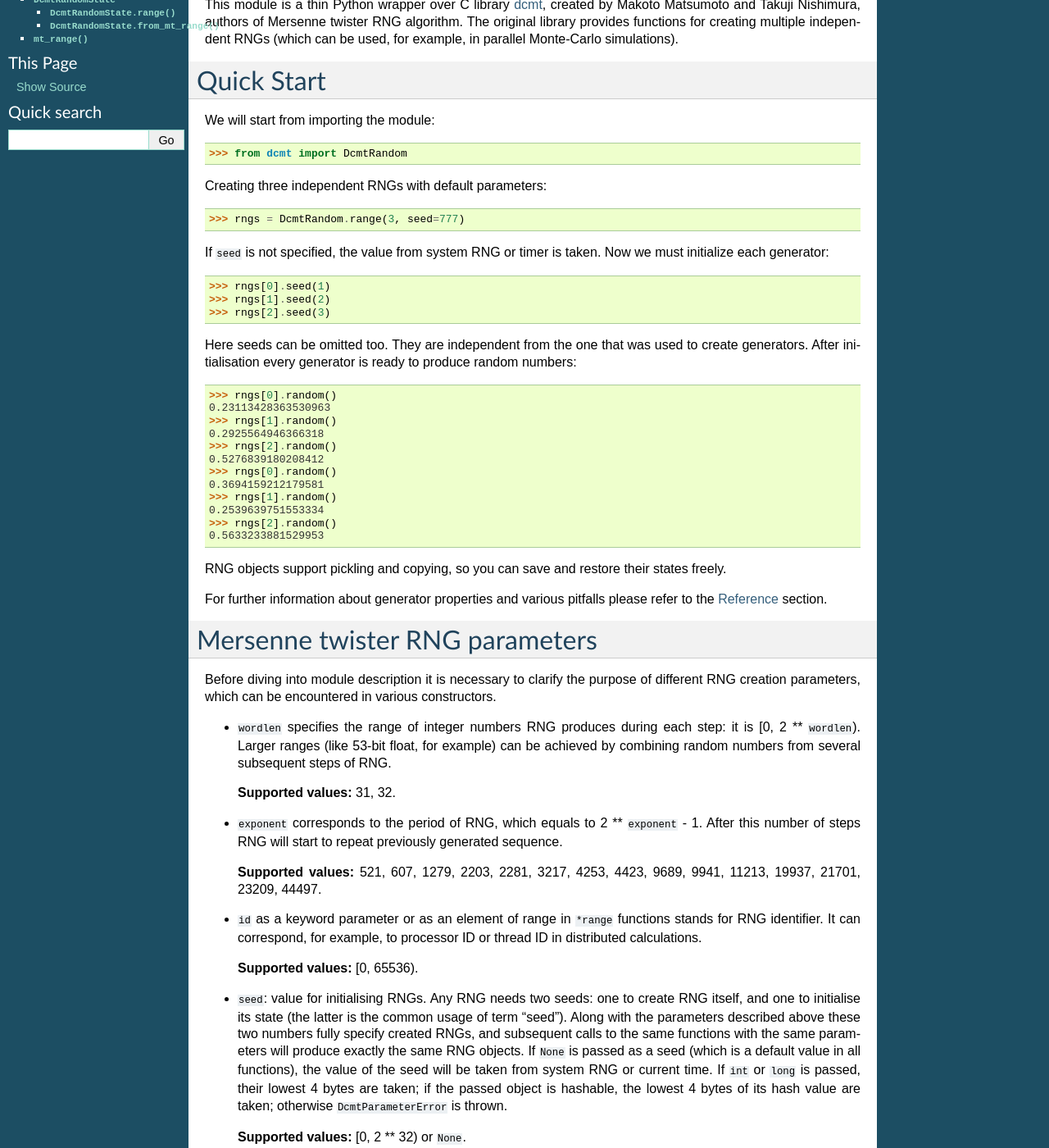
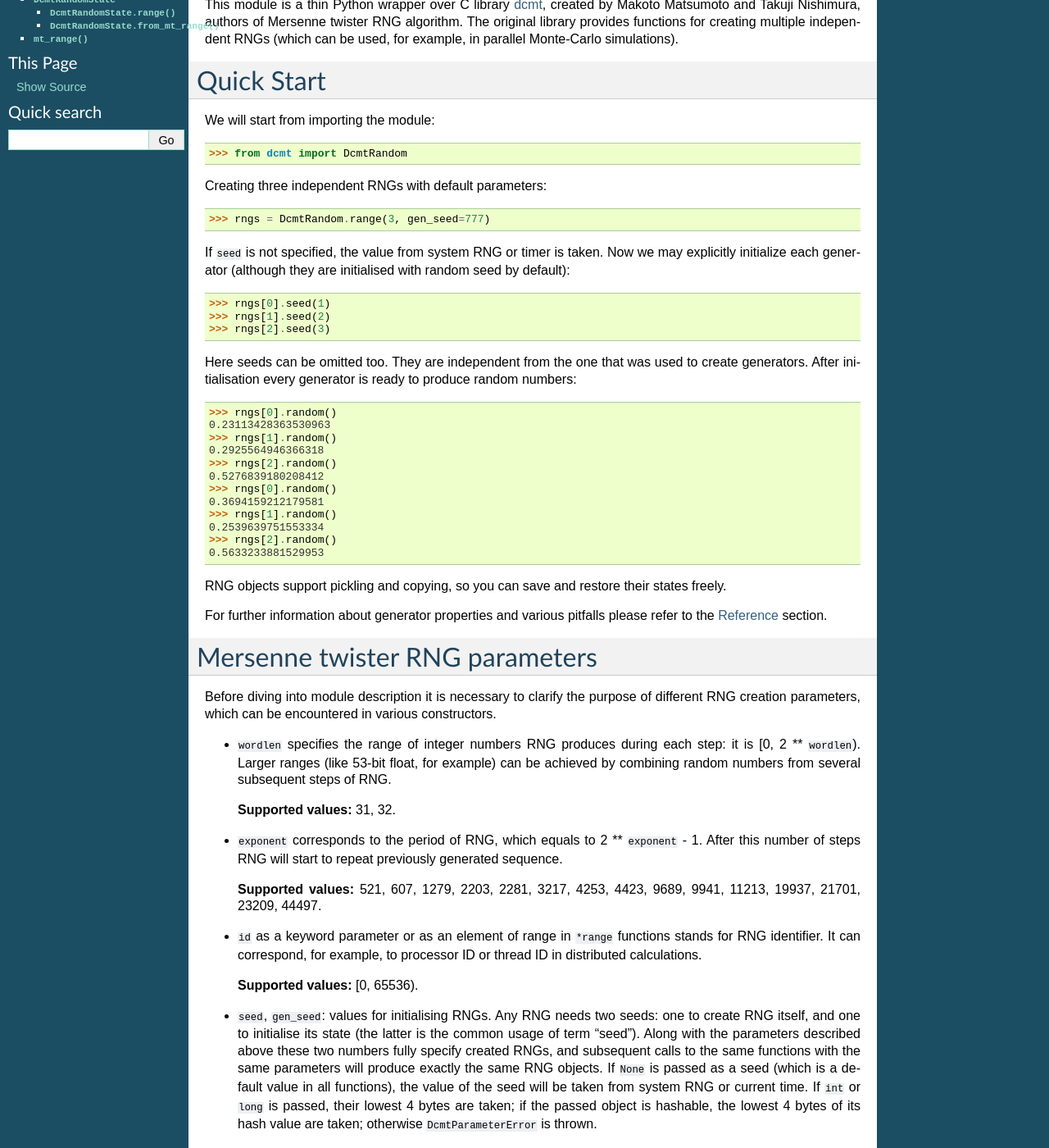
Before and after one commit to fjarri/python-dcmt, a Sphinx documentation site: the page built from doc/source/index.rst, in a window 1280 px wide and 1400 px high, scrolled down 292 px. Shown: the whole window at 82% size. Built offline with Sphinx 7.4.7, drawn with Linux system fonts in a browser that asks for light colours; some of the changed text lies outside the part shown.

Commit message:
doc/source/index: changed docs to correspond to new API

```diff
--- a/doc/source/index.rst
+++ b/doc/source/index.rst
@@ -23,10 +23,11 @@ We will start from importing the module:
 
 Creating three independent RNGs with default parameters:
 
- >>> rngs = DcmtRandom.range(3, seed=777)
+ >>> rngs = DcmtRandom.range(3, gen_seed=777)
 
 If ``seed`` is not specified, the value from system RNG or timer is taken.
-Now we must initialize each generator:
+Now we may explicitly initialize each generator
+(although they are initialised with random seed by default):
 
  >>> rngs[0].seed(1)
  >>> rngs[1].seed(2)
@@ -80,7 +81,7 @@ of different RNG creation parameters, which can be encountered in various constr
 
   **Supported values:** [0, 65536).
 
-* ``seed``: value for initialising RNGs.
+* ``seed``, ``gen_seed``: values for initialising RNGs.
   Any RNG needs two seeds: one to create RNG itself,
   and one to initialise its state (the latter is the common usage of term "seed").
   Along with the parameters described above these two numbers fully specify created RNGs,
@@ -121,7 +122,7 @@ Reference
    This exception is thrown if parameters specified for creation/initialization
    of MT generators are incorrect.
 
-.. class:: DcmtRandom(wordlen=32, exponent=521, id=0, seed=None)
+.. class:: DcmtRandom([seed], wordlen=32, exponent=521, id=0, gen_seed=None)
 
    Class, mimicking ``random.Random`` from Python standard library.
    For the list of available methods see
@@ -142,7 +143,7 @@ Reference
                 since this function specifically aims at creating
                 independent RNGs with given range of IDs.
 
-.. class:: DcmtRandomState(wordlen=32, exponent=521, id=0, seed=None)
+.. class:: DcmtRandomState([seed], wordlen=32, exponent=521, id=0, gen_seed=None)
 
    Class, partially mimicking `numpy.random.RandomState <http://docs.scipy.org/doc/numpy/reference/generated/numpy.random.mtrand.RandomState.html>`_.
    Currently supported: ``rand``, ``get_state`` and ``set_state`` methods
@@ -153,7 +154,7 @@ Reference
    .. warning:: Unlike Python ``Random``, you must explicitly call ``seed`` method
                 at least once before using any object of this class.
 
-   .. py:classmethod:: range([start], stop, wordlen=32, exponent=521, id=0, seed=None)
+   .. py:classmethod:: range([start], stop, wordlen=32, exponent=521, id=0, gen_seed=None)
 
       Analogue of built-in ``range`` which creates a list with :py:class:`DcmtRandomState` objects
       with given parameters and IDs in ``range(start, stop)``.
@@ -168,7 +169,7 @@ Reference
       Creates list of :py:class:`DcmtRandomState` objects from the result of
       :py:func:`mt_range` function.
 
-.. function:: mt_range([start], stop, wordlen=32, exponent=521, seed=None)
+.. function:: mt_range([start], stop, wordlen=32, exponent=521, gen_seed=None)
 
    Creates optimized RNG data with no repeating elements.
 
```
